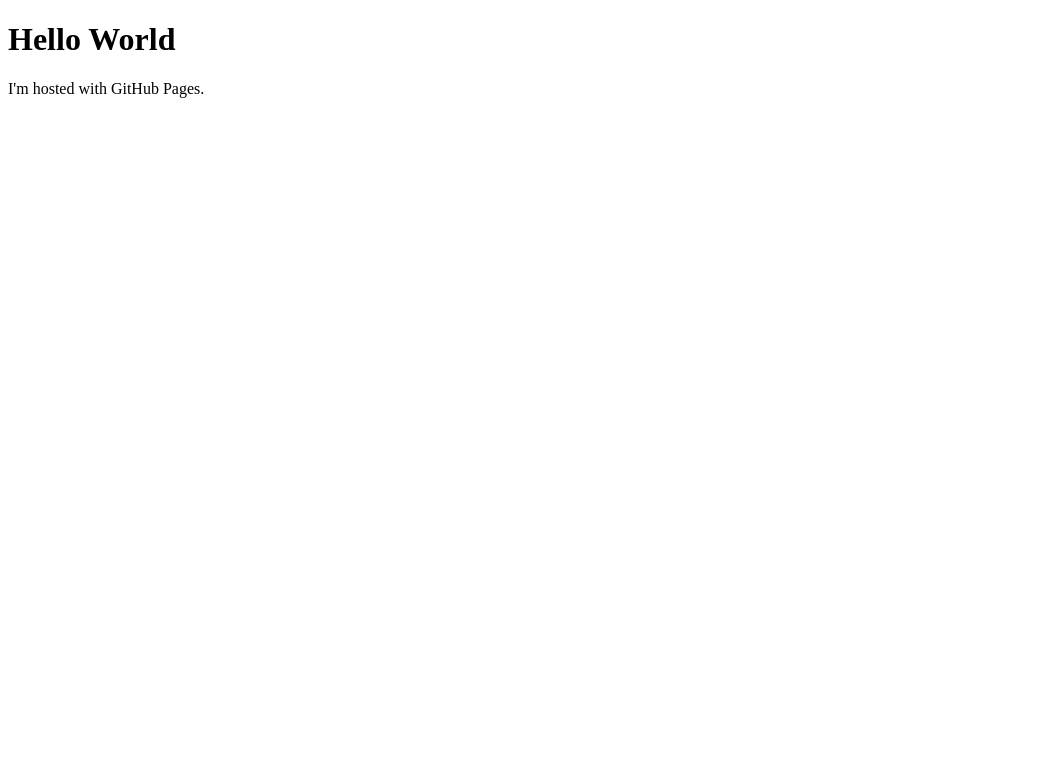
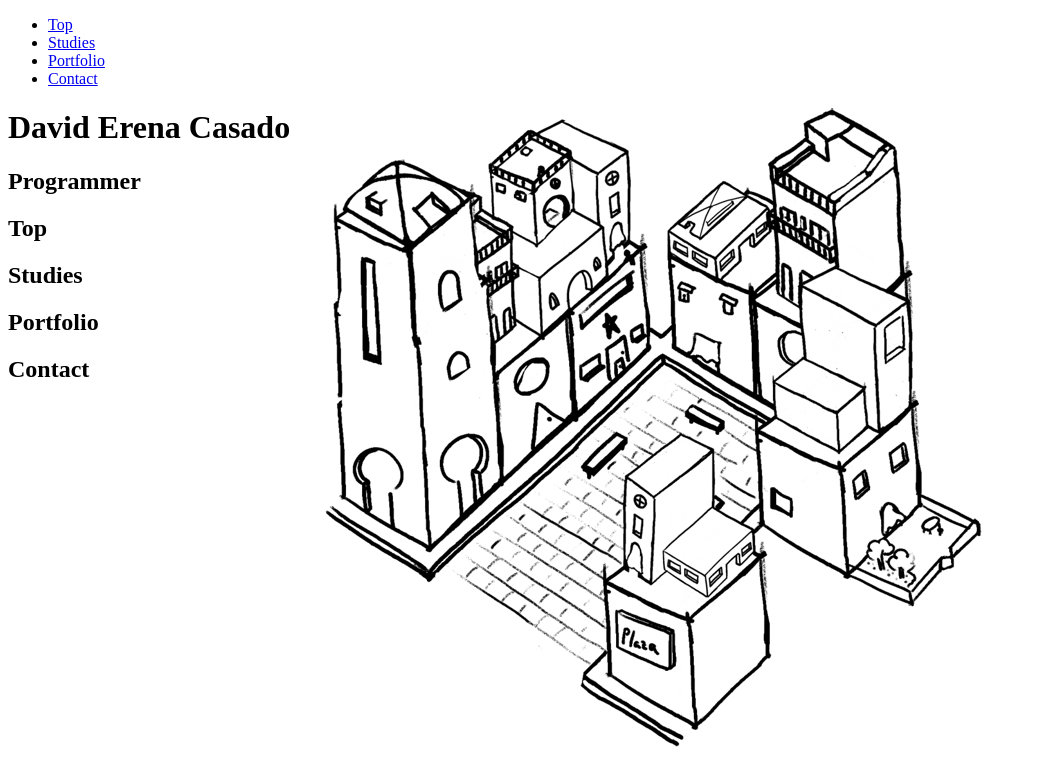
Before and after one commit to dededec/dededec.github.io, a plain HTML site: page index.html in a window 1280 px wide. Shown: the whole page, without its empty margins (0-1037 px from the left). Drawn offline with Linux system fonts and the light colour scheme.

Commit message:
page disposition and css file

```diff
--- /dev/null
+++ b/assets/css/main.css
@@ -0,0 +1,10 @@
+html {
+    height: 100%;
+}
+
+body {
+    /* background-image: linear-gradient(#ffffff, #ff7070); */
+    background-image: url("../images/bg1.png");
+    background-position: center;
+    background-repeat: no-repeat;
+}
--- a/index.html
+++ b/index.html
@@ -1,7 +1,55 @@
 <!DOCTYPE html>
 <html>
+
+<head>
+    <title>dededec - En dos palabras: Programa - ción (y Linux)</title>
+    <meta charset="utf-8" />
+    <meta name="viewport" content="width=device-width, initial-scale=1, user-scalable=no" />
+    <link rel="stylesheet" href="assets/css/main.css" />
+</head>
+
 <body>
-<h1>Hello World</h1>
-<p>I'm hosted with GitHub Pages.</p>
+    <!-- Nav -->
+    <nav id="nav">
+        <ul class="container">
+            <li><a href="#top">Top</a></li>
+            <li><a href="#studies">Studies</a></li>
+            <li><a href="#portfolio">Portfolio</a></li>
+            <li><a href="#contact">Contact</a></li>
+        </ul>
+    </nav>
+    <h1>David Erena Casado</h1>
+    <h2>Programmer</h2>
+
+    <!--
+        ¿Article vs section?
+
+        El article debe ser reutilizable y redistribuible, por lo que excepto
+        el top, el resto deberían ser article (ya que podrian estar en cualquier orden).
+
+        Section es lo mismo, pero sin esa libertad de redistribuir y reutilizar
+        (como secciones de un articulo).
+    -->
+
+    <section id="#top">
+        <h1>Top</h1>
+
+    </section>
+
+    <article id="#studies">
+        <h1>Studies</h1>
+
+    </article>
+
+    <article id="#portfolio">
+        <h1>Portfolio</h1>
+
+    </article>
+
+    <article id="#contact">
+        <h1>Contact</h1>
+
+    </article>
 </body>
+
 </html>
```
Also changed, not shown: assets/images/bg1.png (added).
